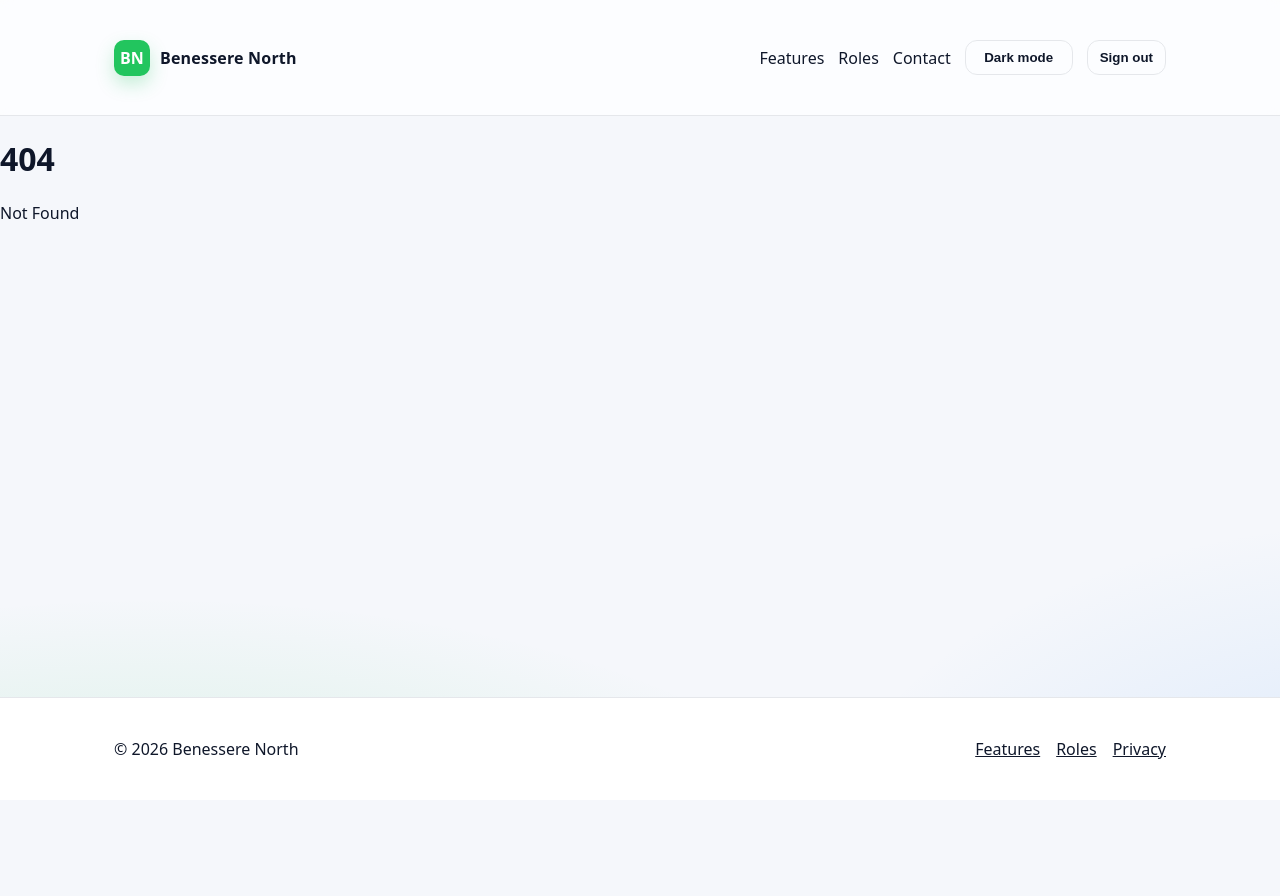
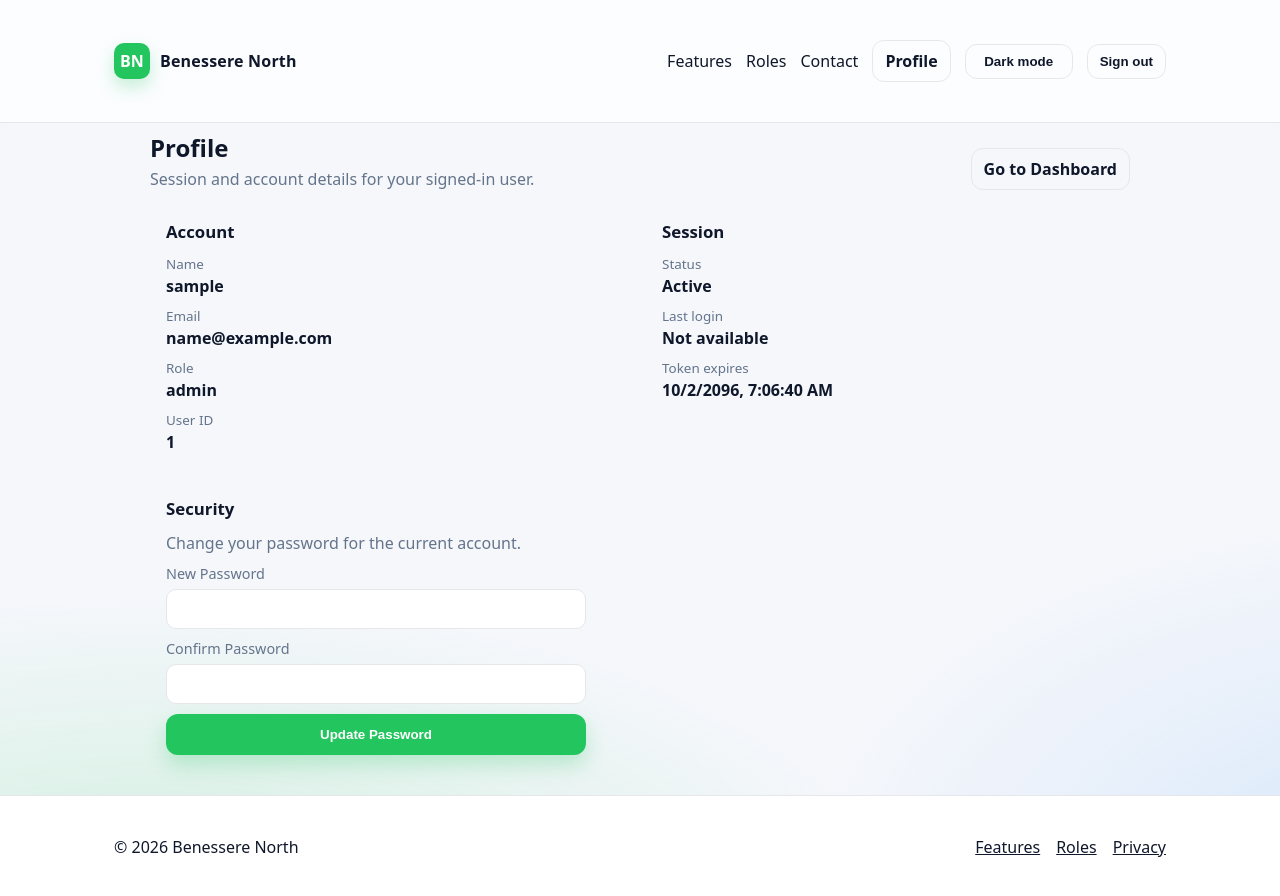
Before and after one commit to jpache22/benessere-north-mental-health-tracker, a SvelteKit app in the folder frontend/: page /profile in a window 1280 px wide. Before the commit this address had no page. Before the commit the page ends 800 px from the top, so only its background shows below. Built offline with nearby package versions, Linux system fonts and the light colour scheme; no server answers; sample sign-in values are in the browser's storage.

Commit message:
Add persistent auth session and unified profile page

```diff
--- /dev/null
+++ b/frontend/src/lib/auth.js
@@ -0,0 +1,65 @@
+const ROLE_HOME = {
+  admin: "/admin",
+  coordinator: "/coordinator",
+  therapist: "/therapist",
+  intake: "/intake",
+  patient: "/participant"
+};
+
+function decodeJwtPayload(token) {
+  try {
+    const part = token.split(".")[1];
+    if (!part) return null;
+    const normalized = part.replace(/-/g, "+").replace(/_/g, "/");
+    const padded = normalized.padEnd(normalized.length + ((4 - (normalized.length % 4)) % 4), "=");
+    return JSON.parse(atob(padded));
+  } catch {
+    return null;
+  }
+}
+
+export function getRoleHomePath(role) {
+  return ROLE_HOME[role] ?? "/landing";
+}
+
+export function saveAuthSession({ token, userId, role, username, email }) {
+  localStorage.setItem("authToken", token);
+  localStorage.setItem("token", token); // legacy compatibility
+  localStorage.setItem("userId", String(userId ?? ""));
+  localStorage.setItem("userRole", role ?? "");
+  localStorage.setItem("userName", username ?? "");
+  localStorage.setItem("userEmail", email ?? "");
+  localStorage.setItem("lastLoginAt", new Date().toISOString());
+}
+
+export function clearAuthSession() {
+  localStorage.removeItem("authToken");
+  localStorage.removeItem("token");
+  localStorage.removeItem("userId");
+  localStorage.removeItem("userRole");
+  localStorage.removeItem("userName");
+  localStorage.removeItem("userEmail");
+}
+
+export function getAuthSession() {
+  const token = localStorage.getItem("authToken") || localStorage.getItem("token") || "";
+  if (token && !localStorage.getItem("authToken")) {
+    localStorage.setItem("authToken", token);
+  }
+
+  const payload = token ? decodeJwtPayload(token) : null;
+  const expMs = payload?.exp ? payload.exp * 1000 : null;
+  const isExpired = expMs ? Date.now() >= expMs : false;
+
+  return {
+    token,
+    userId: localStorage.getItem("userId") || payload?.userId || "",
+    role: localStorage.getItem("userRole") || payload?.role || "",
+    username: localStorage.getItem("userName") || payload?.username || "",
+    email: localStorage.getItem("userEmail") || "",
+    lastLoginAt: localStorage.getItem("lastLoginAt") || "",
+    expMs,
+    isExpired,
+    authenticated: Boolean(token) && !isExpired
+  };
+}
--- a/frontend/src/routes/+layout.svelte
+++ b/frontend/src/routes/+layout.svelte
@@ -1,10 +1,14 @@
 <script>
   import "../app.css";
   import { onMount } from "svelte";
+  import { browser } from "$app/environment";
+  import { goto } from "$app/navigation";
   import { page } from "$app/stores";
+  import { clearAuthSession, getAuthSession, getRoleHomePath } from "$lib/auth";
 
   let open = false;
   let darkMode = false;
+  let isAuthenticated = false;
 
   // current year
   if (typeof window !== "undefined") {
@@ -16,7 +20,12 @@
 
   // logout
   async function signout() {
-    await fetch("/api/auth/logout", { method: "POST" });
+    try {
+      await fetch("/api/auth/logout", { method: "POST" });
+    } catch (_) {
+      // Local-only auth still needs to be cleared if server logout route is unavailable.
+    }
+    clearAuthSession();
     location.href = "/login";
   }
 
@@ -35,6 +44,8 @@
   }
 
   onMount(() => {
+    syncAuth();
+
     const savedTheme = localStorage.getItem("theme");
     if (savedTheme === "dark" || savedTheme === "light") {
       applyTheme(savedTheme === "dark");
@@ -43,9 +54,40 @@
     applyTheme(false);
   });
 
+  function syncAuth() {
+    const session = getAuthSession();
+    isAuthenticated = session.authenticated;
+  }
+
+  function enforceSession(pathname) {
+    const protectedPrefixes = ["/admin", "/coordinator", "/therapist", "/participant", "/intake", "/profile"];
+    const isProtected = protectedPrefixes.some((p) => pathname.startsWith(p));
+    const session = getAuthSession();
+    isAuthenticated = session.authenticated;
+
+    if (isProtected && !session.authenticated) {
+      goto("/login");
+      return;
+    }
+
+    if (pathname.startsWith("/login") && session.authenticated) {
+      goto(getRoleHomePath(session.role));
+      return;
+    }
+
+    const roleHome = getRoleHomePath(session.role);
+    if (session.authenticated && pathname.startsWith("/admin") && session.role !== "admin") goto(roleHome);
+    if (session.authenticated && pathname.startsWith("/coordinator") && session.role !== "coordinator") goto(roleHome);
+    if (session.authenticated && pathname.startsWith("/therapist") && session.role !== "therapist") goto(roleHome);
+    if (session.authenticated && pathname.startsWith("/participant") && session.role !== "patient") goto(roleHome);
+    if (session.authenticated && pathname.startsWith("/intake") && session.role !== "intake") goto(roleHome);
+  }
+
   $: hideSignOut =
     $page.url.pathname.startsWith("/login") ||
     $page.url.pathname.startsWith("/landing");
+
+  $: if (browser) enforceSession($page.url.pathname);
 </script>
 
 <!-- 📌 FULL-PAGE FLEX WRAPPER -->
@@ -71,6 +113,9 @@
         <li><a href="/landing#features">Features</a></li>
         <li><a href="/landing#roles">Roles</a></li>
         <li><a href="/landing#contact">Contact</a></li>
+        {#if isAuthenticated}
+          <li><a class="btn small outline" href="/profile">Profile</a></li>
+        {/if}
         <li>
           <button class="btn small outline theme-toggle" on:click={toggleTheme}>
             {darkMode ? "Light mode" : "Dark mode"}
--- a/frontend/src/routes/admin/access/+page.svelte
+++ b/frontend/src/routes/admin/access/+page.svelte
@@ -1,5 +1,6 @@
 <script lang="ts">
   import { onMount } from 'svelte';
+  import { getAuthSession } from '$lib/auth';
 
   let requests = [];
   let statusFilter = 'pending';
@@ -8,7 +9,7 @@
 
   // Load JWT from localStorage
   function getAuth() {
-    return localStorage.getItem("token") || "";
+    return getAuthSession().token || "";
   }
 
   // Fetch access requests from backend
--- /dev/null
+++ b/frontend/src/routes/profile/+page.svelte
@@ -0,0 +1,244 @@
+<script>
+  import { onMount } from "svelte";
+  import { goto } from "$app/navigation";
+  import { getAuthSession, getRoleHomePath } from "$lib/auth";
+
+  const API_BASE =
+    import.meta.env.VITE_BACKEND_URL ??
+    "https://benessere-north-mental-health-tracker-backend.julissa-school101.workers.dev";
+
+  let session = null;
+  let loading = true;
+  let newPassword = "";
+  let confirmPassword = "";
+  let savingPassword = false;
+  let successMsg = "";
+  let errorMsg = "";
+
+  function formatDate(iso) {
+    if (!iso) return "Not available";
+    const date = new Date(iso);
+    return Number.isNaN(date.getTime()) ? "Not available" : date.toLocaleString();
+  }
+
+  function loadSession() {
+    session = getAuthSession();
+    if (!session.authenticated) {
+      goto("/login");
+      return;
+    }
+    loading = false;
+  }
+
+  async function updatePassword(event) {
+    event.preventDefault();
+    successMsg = "";
+    errorMsg = "";
+
+    if (!newPassword.trim()) {
+      errorMsg = "Please enter a new password.";
+      return;
+    }
+
+    if (newPassword.length < 6) {
+      errorMsg = "Password must be at least 6 characters.";
+      return;
+    }
+
+    if (newPassword !== confirmPassword) {
+      errorMsg = "Passwords do not match.";
+      return;
+    }
+
+    savingPassword = true;
+
+    try {
+      const res = await fetch(`${API_BASE}/users/self/password`, {
+        method: "POST",
+        headers: {
+          Authorization: `Bearer ${session.token}`,
+          "Content-Type": "application/json"
+        },
+        body: JSON.stringify({
+          id: Number(session.userId),
+          password: newPassword
+        })
+      });
+
+      const data = await res.json().catch(() => ({}));
+      if (!res.ok || !data.success) {
+        errorMsg = data.error || "Unable to update password.";
+        return;
+      }
+
+      successMsg = "Password updated successfully.";
+      newPassword = "";
+      confirmPassword = "";
+    } catch {
+      errorMsg = "Connection error. Please try again.";
+    } finally {
+      savingPassword = false;
+    }
+  }
+
+  onMount(loadSession);
+</script>
+
+{#if !loading && session}
+  <section class="profile-page">
+    <header class="profile-head">
+      <div>
+        <h1>Profile</h1>
+        <p class="muted">Session and account details for your signed-in user.</p>
+      </div>
+      <a class="btn outline small" href={getRoleHomePath(session.role)}>Go to Dashboard</a>
+    </header>
+
+    <div class="grid">
+      <article class="card panel">
+        <h2>Account</h2>
+        <dl>
+          <div><dt>Name</dt><dd>{session.username || "Not available"}</dd></div>
+          <div><dt>Email</dt><dd>{session.email || "Not available"}</dd></div>
+          <div><dt>Role</dt><dd>{session.role || "Not available"}</dd></div>
+          <div><dt>User ID</dt><dd>{session.userId || "Not available"}</dd></div>
+        </dl>
+      </article>
+
+      <article class="card panel">
+        <h2>Session</h2>
+        <dl>
+          <div><dt>Status</dt><dd>{session.authenticated ? "Active" : "Expired"}</dd></div>
+          <div><dt>Last login</dt><dd>{formatDate(session.lastLoginAt)}</dd></div>
+          <div><dt>Token expires</dt><dd>{formatDate(session.expMs)}</dd></div>
+        </dl>
+      </article>
+    </div>
+
+    <article class="card panel password-panel">
+      <h2>Security</h2>
+      <p class="muted">Change your password for the current account.</p>
+
+      {#if successMsg}
+        <div class="alert success">{successMsg}</div>
+      {/if}
+      {#if errorMsg}
+        <div class="alert error">{errorMsg}</div>
+      {/if}
+
+      <form on:submit={updatePassword}>
+        <label class="field">
+          <span>New Password</span>
+          <input class="input" type="password" minlength="6" bind:value={newPassword} required />
+        </label>
+
+        <label class="field">
+          <span>Confirm Password</span>
+          <input class="input" type="password" minlength="6" bind:value={confirmPassword} required />
+        </label>
+
+        <button class="btn" type="submit" disabled={savingPassword}>
+          {savingPassword ? "Updating..." : "Update Password"}
+        </button>
+      </form>
+    </article>
+  </section>
+{/if}
+
+<style>
+  .profile-page {
+    max-width: 980px;
+    margin: 0 auto;
+    padding: 8px 0 24px;
+  }
+
+  .profile-head {
+    display: flex;
+    justify-content: space-between;
+    align-items: end;
+    gap: 12px;
+    margin-bottom: 14px;
+  }
+
+  h1 {
+    margin: 0 0 4px;
+  }
+
+  .muted {
+    margin: 0;
+    color: var(--muted);
+  }
+
+  .grid {
+    display: grid;
+    grid-template-columns: repeat(2, minmax(0, 1fr));
+    gap: 12px;
+    margin-bottom: 12px;
+  }
+
+  .panel {
+    padding: 16px;
+  }
+
+  .panel h2 {
+    margin: 0 0 12px;
+    font-size: 1.05rem;
+  }
+
+  dl {
+    margin: 0;
+    display: grid;
+    gap: 10px;
+  }
+
+  dt {
+    font-size: 0.84rem;
+    color: var(--muted);
+  }
+
+  dd {
+    margin: 2px 0 0;
+    font-weight: 600;
+  }
+
+  .password-panel form {
+    display: grid;
+    gap: 10px;
+    max-width: 420px;
+    margin-top: 10px;
+  }
+
+  .field {
+    display: grid;
+    gap: 6px;
+  }
+
+  .field span {
+    font-size: 0.9rem;
+    color: var(--muted);
+  }
+
+  .alert {
+    padding: 10px 12px;
+    border-radius: 10px;
+    margin-top: 10px;
+  }
+
+  .alert.success {
+    background: #e8ffe8;
+    border: 1px solid #9ad19a;
+    color: #236b23;
+  }
+
+  .alert.error {
+    background: #ffe9e9;
+    border: 1px solid #ec9999;
+    color: #8f1f1f;
+  }
+
+  @media (max-width: 840px) {
+    .grid {
+      grid-template-columns: 1fr;
+    }
+  }
+</style>
```
Also changed, not shown: frontend/src/routes/login/+page.svelte (+10 -17 lines).
